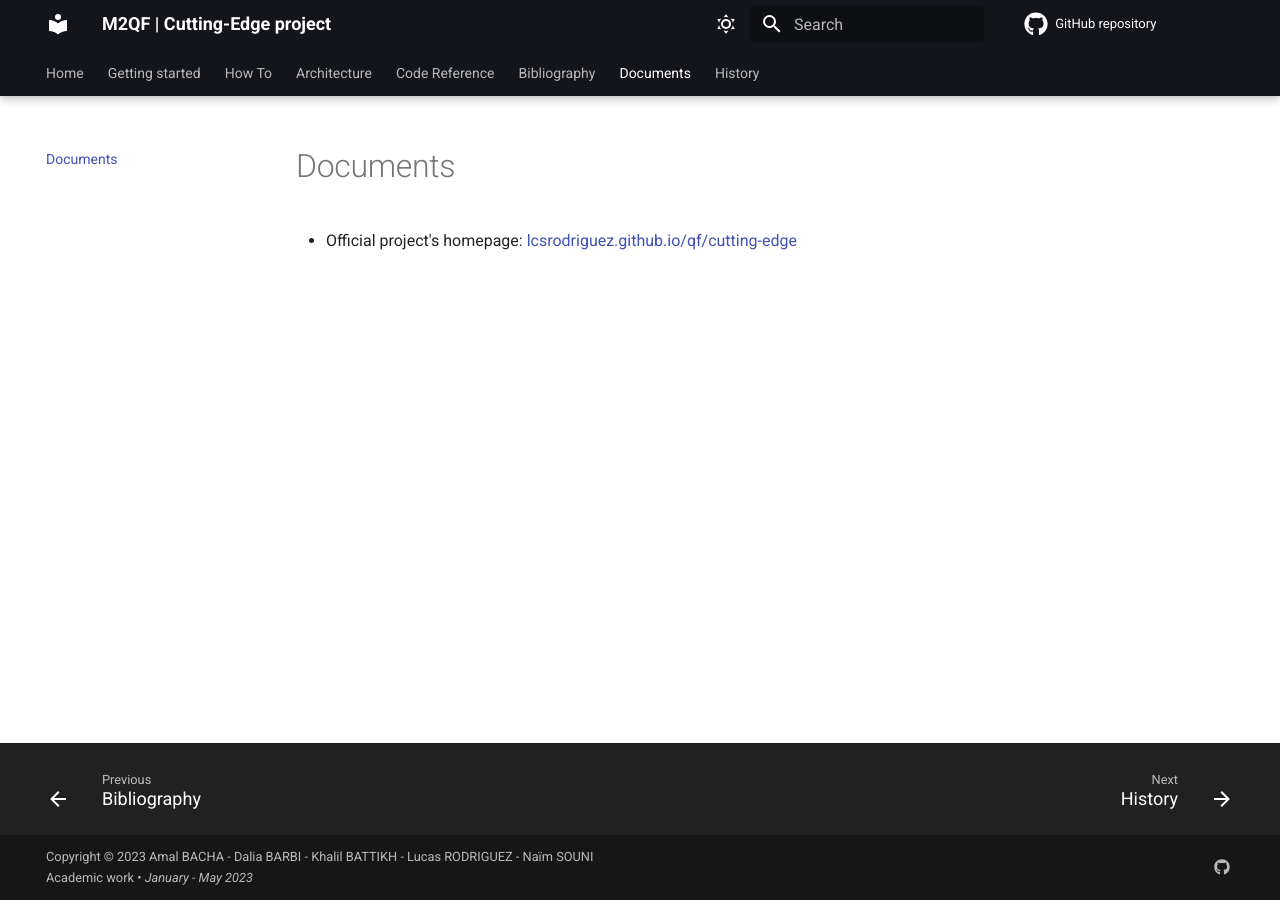
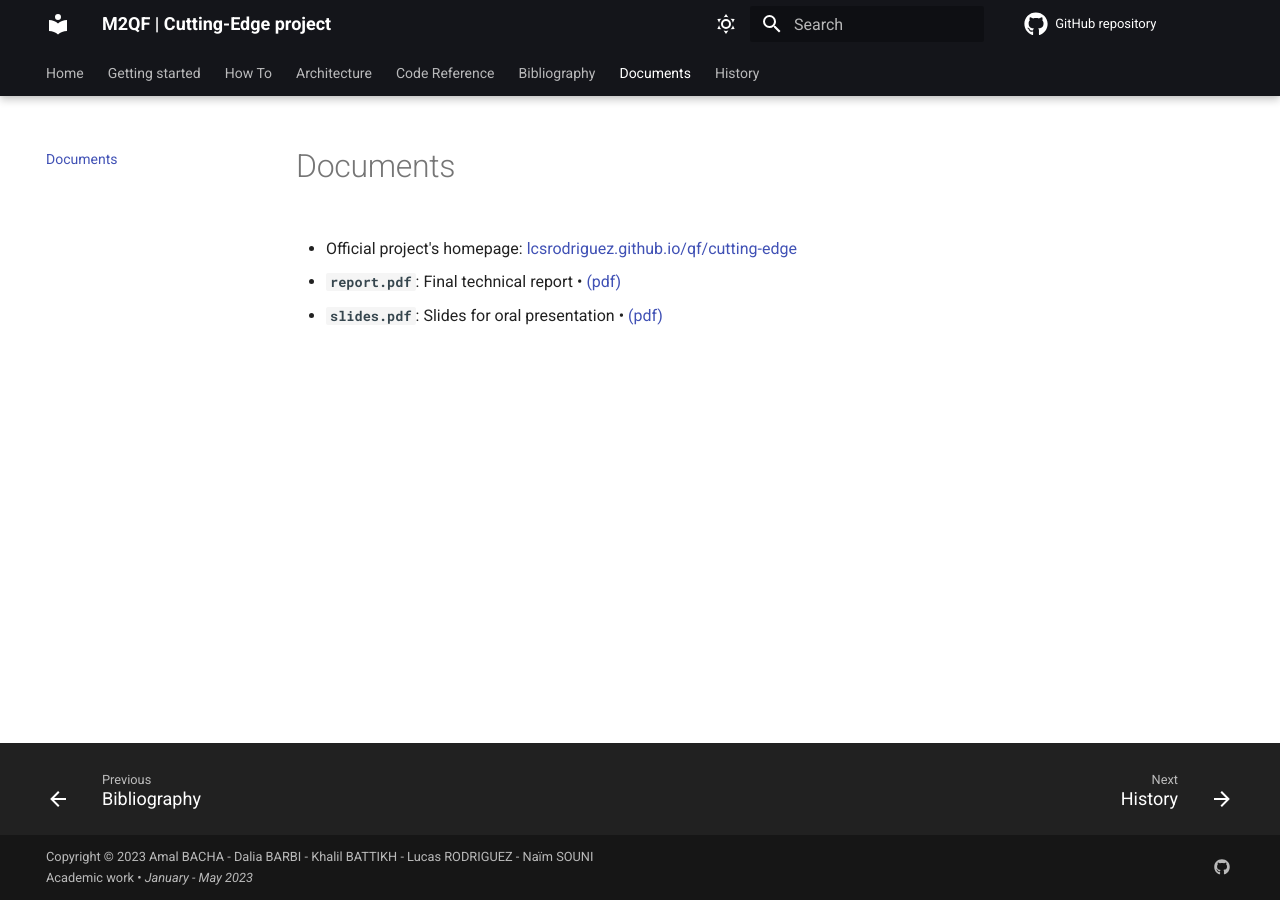
Before and after one commit to lcsrodriguez/CuttingEdge-Milliman, an MkDocs documentation site: the page built from docs/documents.md, in a window 1280 px wide. Built offline with MkDocs 1.6.1 and Material for MkDocs 9.7.7, drawn with Linux system fonts in a browser that asks for light colours; comment, search, counter and statistics services are not loaded.

Commit message:
Updatin documents list

```diff
--- a/docs/documents.md
+++ b/docs/documents.md
@@ -1,3 +1,6 @@
 # Documents
 
 - Official project's homepage: [lcsrodriguez.github.io/qf/cutting-edge](https://lcsrodriguez.github.io/qf/cutting-edge/)
+
+- **`report.pdf`**: Final technical report &bullet; [(pdf)](deliverables/report.pdf)
+- **`slides.pdf`**: Slides for oral presentation &bullet; [(pdf)](deliverables/slides.pdf)
```
